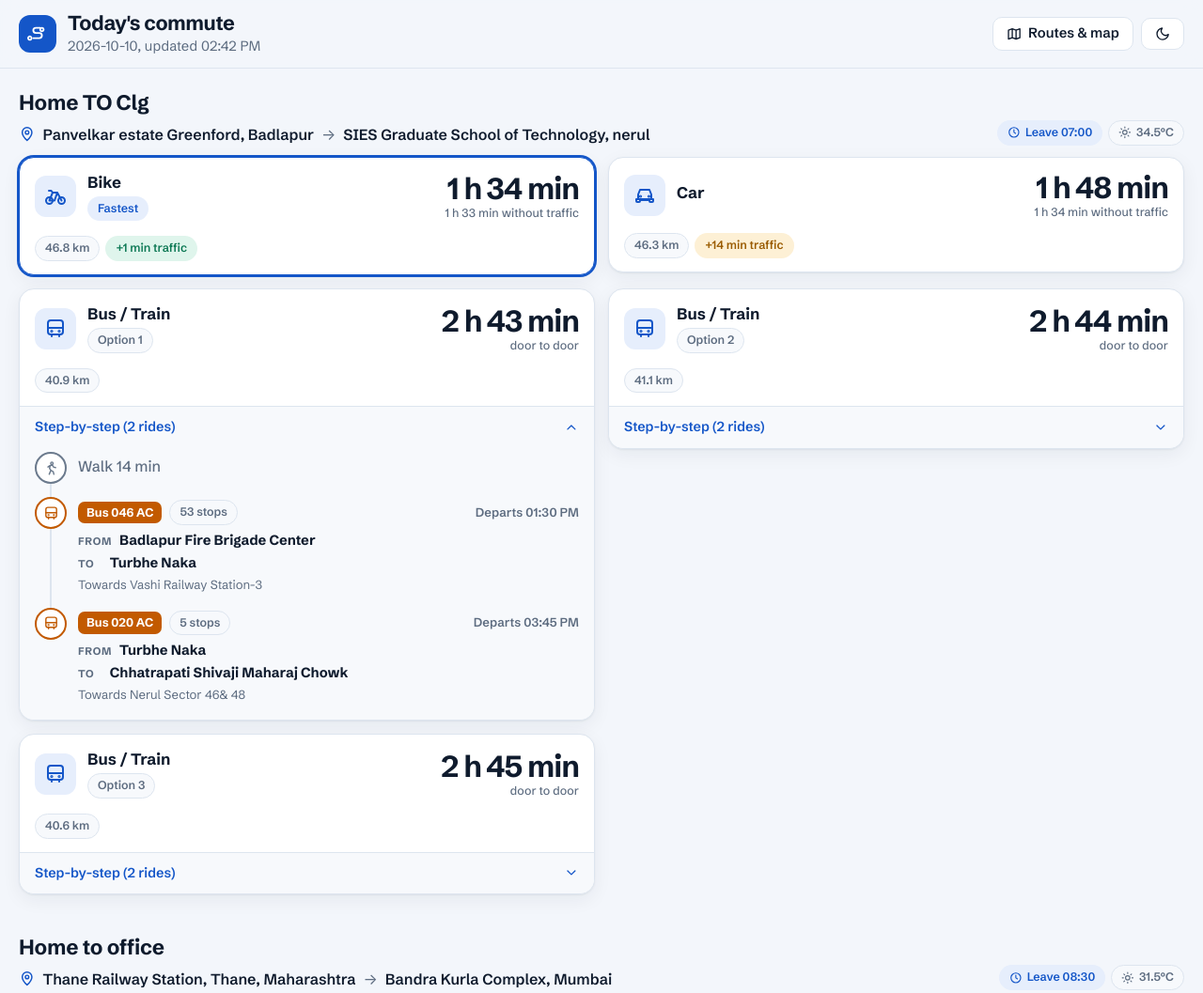
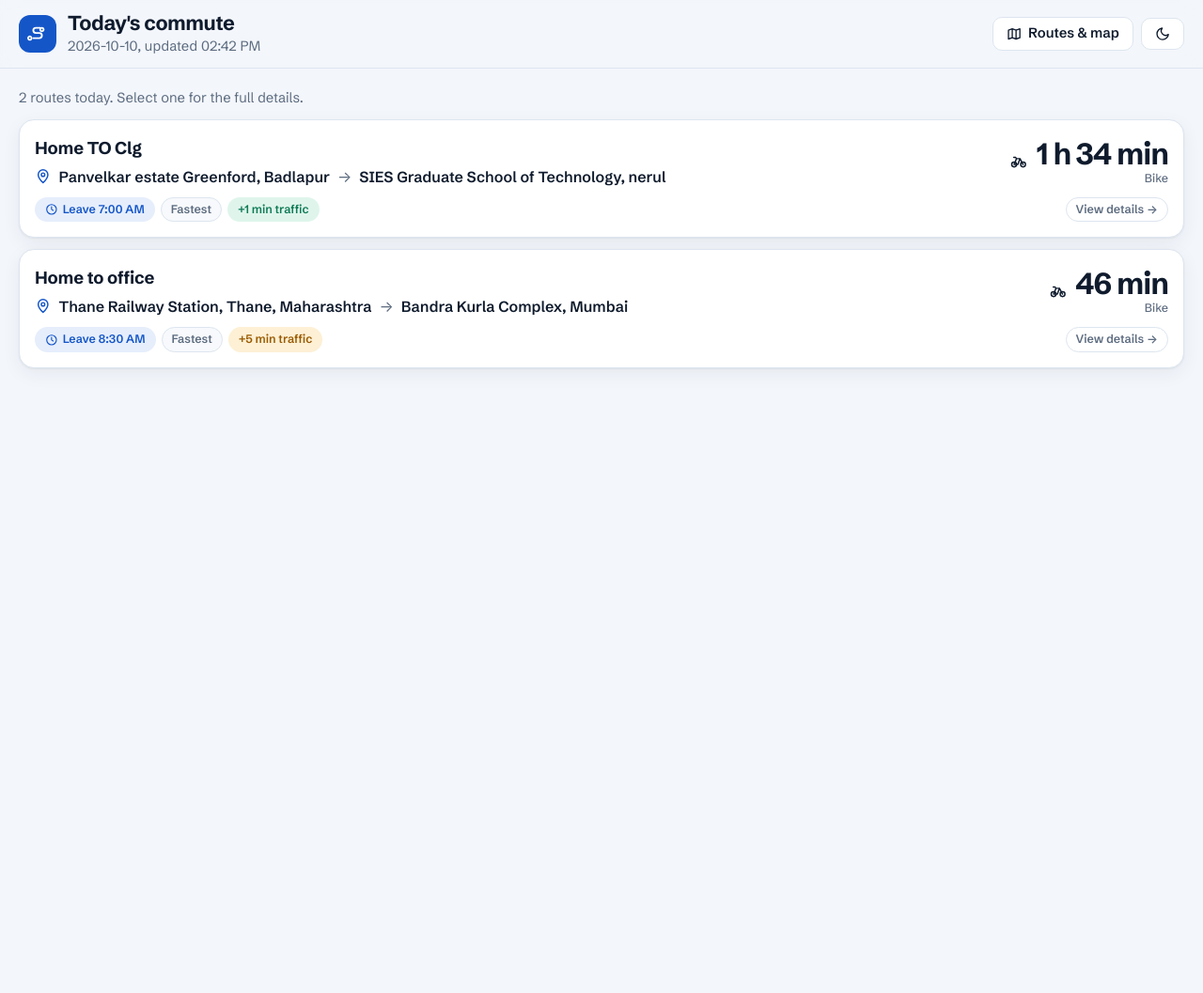
Before and after one commit to Muralibala2007/CommuterAI, a plain HTML site: page docs/report.html in a window 1280 px wide. Shown: the top 1057 px of the page at 94% size. After the commit the page ends 800 px from the top, so only its background shows below. Drawn offline with Linux system fonts and the light colour scheme.

Commit message:
fixed report

```diff
--- a/docs/report.html
+++ b/docs/report.html
@@ -2,7 +2,17 @@
 <title>Today's commute</title>
 <link rel="preconnect" href="https://fonts.googleapis.com"><link rel="preconnect" href="https://fonts.gstatic.com" crossorigin>
 <link href="https://fonts.googleapis.com/css2?family=Schibsted+Grotesk:wght@400;500;600;700&display=swap" rel="stylesheet">
-<link rel="stylesheet" href="style.css"></head><body>
+<link rel="stylesheet" href="style.css"><style>
+.rlink{display:grid;grid-template-columns:1fr auto;gap:10px 16px;align-items:center;text-decoration:none;color:inherit;margin-bottom:12px;cursor:pointer;transition:border-color .15s,transform .15s}
+.rlink:hover{border-color:var(--accent);transform:translateY(-1px)}
+.rlink:focus-visible{outline:3px solid var(--accent);outline-offset:2px}
+.rlink h2{margin:0 0 4px}.rlink .meta{grid-column:1/-1}
+.rl-side{display:flex;align-items:center;gap:10px;text-align:right}
+.rl-go{margin-left:auto;background:transparent}
+.back{margin-bottom:14px;display:inline-flex;gap:8px;align-items:center}
+.hint{margin:0 0 12px}
+@media(max-width:560px){.rlink{grid-template-columns:1fr}.rl-side{text-align:left}}
+</style></head><body>
 <svg width="0" height="0" style="position:absolute" aria-hidden="true"><defs>
 <symbol id="i-logo" viewBox="0 0 24 24"><path d="M5 17a2 2 0 1 0 0 .01M19 7a2 2 0 1 0 0 .01"/><path d="M7 17h7a3 3 0 0 0 0-6h-4a3 3 0 0 1 0-6h5"/></symbol>
 <symbol id="i-bus" viewBox="0 0 24 24"><rect x="4" y="3" width="16" height="15" rx="3"/><path d="M4 11h16M8 18v2M16 18v2"/><circle cx="8" cy="14.5" r=".6"/><circle cx="16" cy="14.5" r=".6"/></symbol>
@@ -63,16 +73,38 @@ function optHTML(o,i){
   <div class="ometa"><span class="pill">${o.km} km</span>${traffic}</div>
   ${steps.length?`<details class="stepsbox"${first?" open":""}><summary><span>Step-by-step (${steps.filter(x=>x.type!=="walk").length} ride${steps.filter(x=>x.type!=="walk").length===1?"":"s"})</span>${ic("chev")}</summary><ol class="tl">${steps.map(stepHTML).join("")}</ol></details>`:""}</article>`}
 
+let DATA=null;
+const t12=t=>{const[h,m]=t.split(":").map(Number);return`${h%12||12}:${String(m).padStart(2,"0")} ${h<12?"AM":"PM"}`};
+const tcls=o=>o.delay_minutes>=15?"bad":o.delay_minutes>=5?"warn":"ok";
+
+// minimal card: only name, path, leave time and the fastest option
+function listHTML(j){return j.routes.map(r=>{const b=r.options[0],w=r.weather;if(!b)return"";
+ return`<a class="card rlink" href="#${encodeURIComponent(r.id)}" aria-label="Open details for ${esc(r.name)}"><div><h2>${esc(r.name)}</h2>
+  <div class="leg">${ic("pin")}<b>${esc(r.origin)}</b><span>\u2192</span><b>${esc(r.destination)}</b></div></div>
+  <div class="rl-side"><span class="mi">${ic(IC[b.mode]||"bus")}</span><div class="mins">${hm(b.minutes)}<small>${esc(split(b.label).base)}</small></div></div>
+  <div class="meta"><span class="pill accent">${ic("clock")}Leave ${esc(t12(r.depart_time))}</span><span class="pill">Fastest</span>
+  ${b.mode!=="transit"&&b.delay_minutes?`<span class="pill ${tcls(b)}">+${b.delay_minutes} min traffic</span>`:""}
+  ${w&&w.rain_mm>0?`<span class="pill warn">${ic("rain")}Rain</span>`:""}<span class="pill rl-go">View details \u2192</span></div></a>`}).join("")}
+
+// full detail for one route
+function secHTML(r){const w=r.weather;firstOpen[0]=0;
+ return`<section><div class="rhead"><div><h2>${esc(r.name)}</h2>
+  <div class="leg">${ic("pin")}<b>${esc(r.origin)}</b><span>\u2192</span><b>${esc(r.destination)}</b></div></div>
+  <div class="meta"><span class="pill accent">${ic("clock")}Leave ${esc(t12(r.depart_time))}</span>
+  ${w?`<span class="pill ${w.rain_mm>0?"warn":""}">${ic(w.rain_mm>0?"rain":"sun")}${w.temp_c}\u00b0C${w.rain_mm>0?`, rain ${w.rain_mm} mm`:""}</span>`:""}</div></div>
+  <div class="opts">${r.options.map(optHTML).join("")}</div>
+  ${r.trains&&r.trains.length?`<div class="card infocard"><span class="mi">${ic("train")}</span><div><strong>Next local trains: ${esc(r.train_pair.from)} \u2192 ${esc(r.train_pair.to)}</strong>
+   <div class="trains">${r.trains.map(t=>`<span class="pill">${esc(t)}</span>`).join("")}</div><p class="sub">From the trainhelp.in timetable</p></div></div>`:""}</section>`}
+
+// #route-id in the address shows that route; no hash shows the list
+function render(){if(!DATA)return;const id=decodeURIComponent(location.hash.slice(1)),r=DATA.routes.find(x=>x.id===id);
+ $("out").innerHTML=r?`<a class="btn back" href="#"><span aria-hidden="true">\u2190</span><span>All routes</span></a>`+secHTML(r)
+  :`<p class="sub hint">${DATA.routes.length} route${DATA.routes.length===1?"":"s"} today. Select one for the full details.</p>`+listHTML(DATA);
+ window.scrollTo(0,0)}
+addEventListener("hashchange",render);
+
 get(`data/reports/${encodeURIComponent(q||ist)}.json`).catch(()=>q?Promise.reject():get("data/latest.json")).then(j=>{
- $("meta").textContent=`${j.date}, updated ${tm(j.generated_at)}`;
- $("out").innerHTML=j.routes.map(r=>{const w=r.weather;firstOpen[0]=0;
-  return`<section><div class="rhead"><div><h2>${esc(r.name)}</h2>
-   <div class="leg">${ic("pin")}<b>${esc(r.origin)}</b><span>\u2192</span><b>${esc(r.destination)}</b></div></div>
-   <div class="meta"><span class="pill accent">${ic("clock")}Leave ${esc(r.depart_time)}</span>
-   ${w?`<span class="pill ${w.rain_mm>0?"warn":""}">${ic(w.rain_mm>0?"rain":"sun")}${w.temp_c}\u00b0C${w.rain_mm>0?`, rain ${w.rain_mm} mm`:""}</span>`:""}</div></div>
-   <div class="opts">${r.options.map(optHTML).join("")}</div>
-   ${r.trains&&r.trains.length?`<div class="card infocard"><span class="mi">${ic("train")}</span><div><strong>Next local trains: ${esc(r.train_pair.from)} \u2192 ${esc(r.train_pair.to)}</strong>
-    <div class="trains">${r.trains.map(t=>`<span class="pill">${esc(t)}</span>`).join("")}</div><p class="sub">From the trainhelp.in timetable</p></div></div>`:""}</section>`}).join("")
+ DATA=j;$("meta").textContent=`${j.date}, updated ${tm(j.generated_at)}`;render()
 }).catch(()=>{$("meta").textContent="";$("out").innerHTML='<div class="card empty">No report for this date yet. Reports appear after the morning alert is sent.</div>'});
 const root=document.documentElement;root.dataset.theme=localStorage.theme||(matchMedia("(prefers-color-scheme: dark)").matches?"dark":"light");
 $("theme").onclick=()=>{localStorage.theme=root.dataset.theme=root.dataset.theme==="dark"?"light":"dark"};
```
